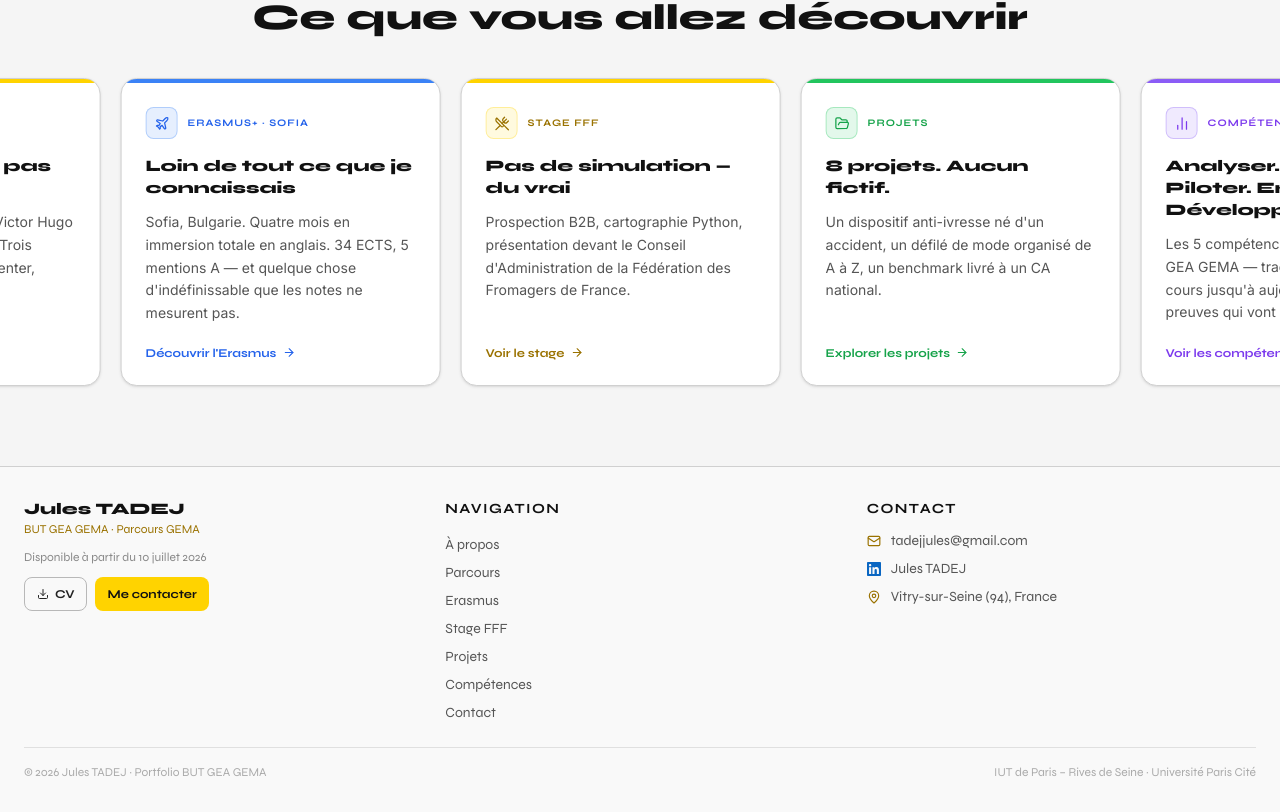
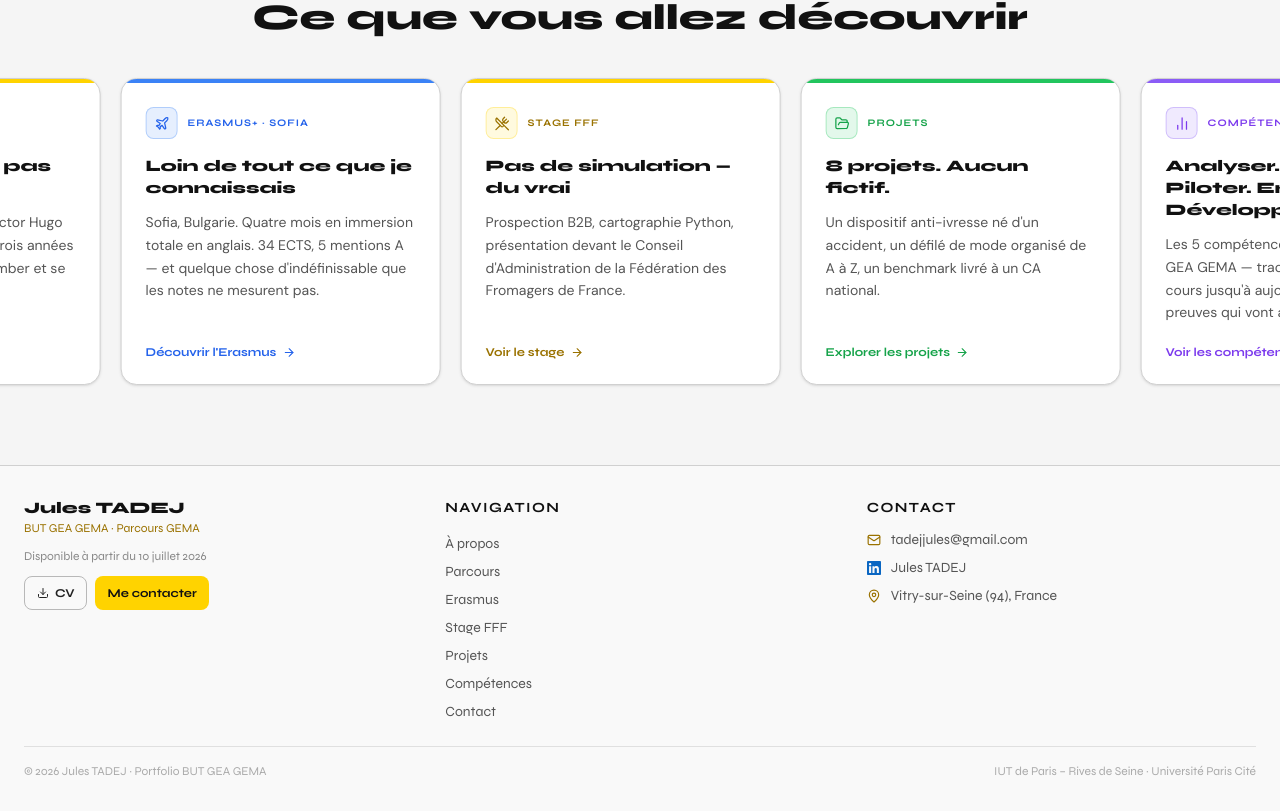
Before and after one commit to TADEJFFF/Portfolio-Julestadej, a Next.js app: page / in a window 1280 px wide. Shown: the part 975-1787 px from the top of the page. Built offline with nearby package versions, Linux system fonts and the light colour scheme.

Commit message:
test DM Sans sur carousel

```diff
--- a/src/app/layout.tsx
+++ b/src/app/layout.tsx
@@ -1,5 +1,5 @@
 import type { Metadata } from "next";
-import { Syne, Instrument_Serif, Inter } from "next/font/google";
+import { Syne, Instrument_Serif, DM_Sans } from "next/font/google";
 import "./globals.css";
 import Navbar from "@/components/layout/Navbar";
 import Footer from "@/components/layout/Footer";
@@ -19,7 +19,7 @@ const instrumentSerif = Instrument_Serif({
   display: "swap",
 });
 
-const inter = Inter({
+const dmSans = DM_Sans({
   variable: "--font-inter",
   subsets: ["latin"],
   weight: ["400", "500", "600"],
@@ -51,7 +51,7 @@ export default function RootLayout({
   return (
     <html
       lang="fr"
-      className={`${syne.variable} ${instrumentSerif.variable} ${inter.variable}`}
+      className={`${syne.variable} ${instrumentSerif.variable} ${dmSans.variable}`}
     >
       <body className="bg-white text-[#111111] antialiased min-h-screen flex flex-col">
         <Navbar />
```
